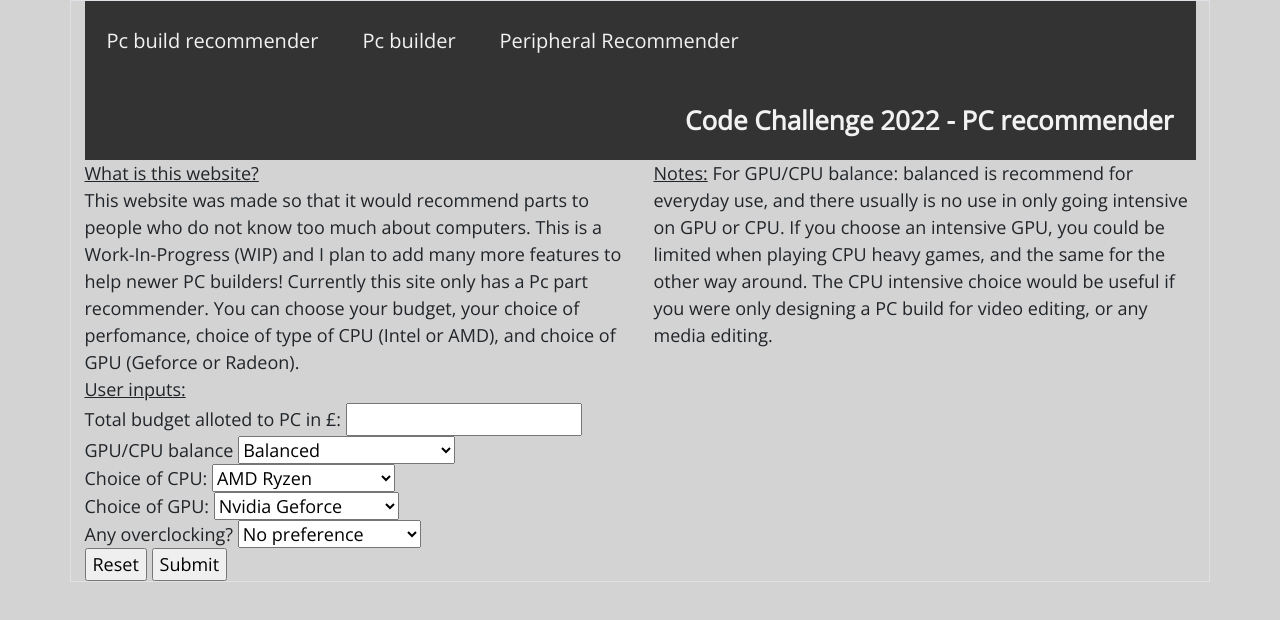
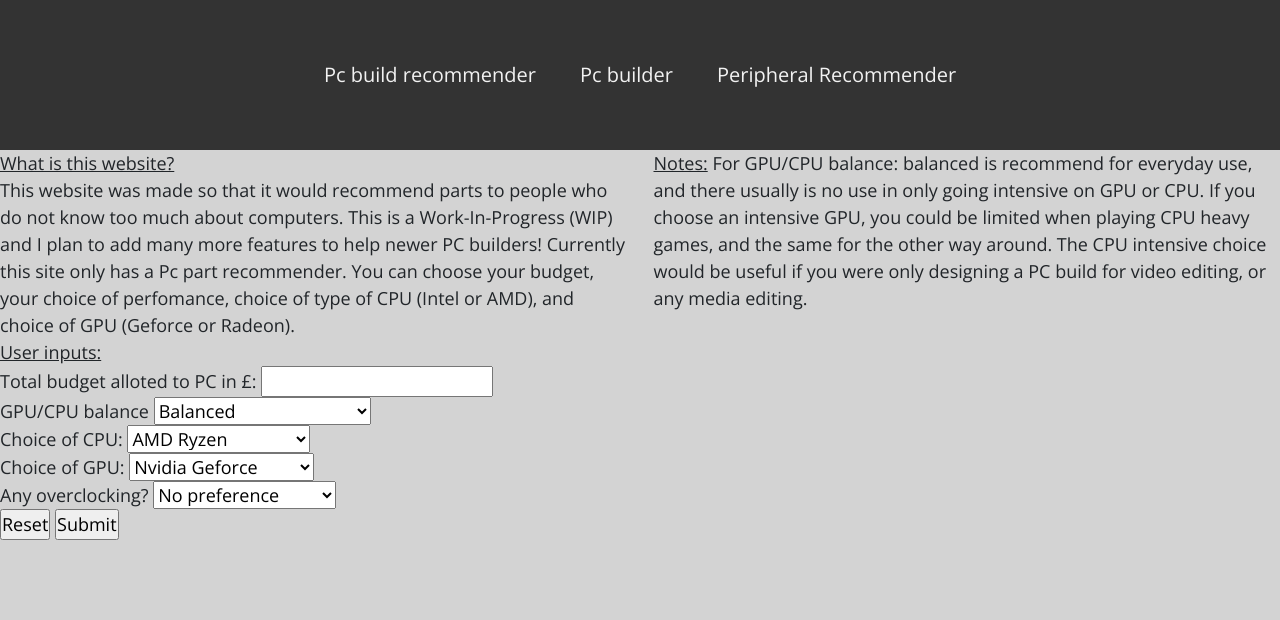
Before and after one commit to Tsangington/Pc-Recommender, a website: page index.html in a window 1280 px wide. Drawn offline with nearby package versions, Linux system fonts and the light colour scheme; files whose address does not match are found by name.

Commit message:
Changed navbar

```diff
--- a/index.html
+++ b/index.html
@@ -8,14 +8,13 @@
     <title>Code Challenge 2022</title>
 </head>
     <body>
-        <div class="container border">
+        <div class="container-fluid">
             <div class="row">
                 <div class="col-md-12">
                     <div class="topnav">
                         <a href="">Pc build recommender</a>
                         <a href="builder.html">Pc builder</a>
                         <a href="peripheral.html">Peripheral Recommender</a>
-                        <div class="navSign">Code Challenge 2022 - PC recommender</div>
                     </div>
                 </div>
             </div>
--- a/public/css/main.css
+++ b/public/css/main.css
@@ -5,21 +5,31 @@
     font-family: "Open Sans", sans-serif;
 }
 * {
+    padding:0px;
     box-sizing: border-box;
     font-family: "Open Sans", sans-serif;
     font-size: 18px;
 }
-
+.container-fluid{
+    padding:0px;
+}
 body {
     margin: 0;
     font-family: Arial, Helvetica, sans-serif;
 }
 
 .topnav {
+    display:flex;
+    font-weight: 400;
+    padding: 12px 0px;
+    font-size: 1.1rem;
+    color: #fff;
     overflow: hidden;
     background-color: #333;
+    height: 150px;
+    align-items: center;
+    justify-content:center
 }
-
 .topnav a {
     font-size:20px;
     float: left;
@@ -36,15 +46,18 @@ body {
 }
 
 .navSign {
-    font-family: "Open Sans", sans-serif;
     font-weight:bold;
     font-size: 26px;
-    float: right;
     display: block;
     color: #f2f2f2;
     text-align: center;
     padding: 20px 22px;
     text-decoration: none;
+    justify-items:right;
+}
+.navSignSmall {
+    font-size:18px;
+    float:right;
 }
 
 .content {
```
Also changed, not shown: public/html/result.html (+1 -2 lines). Lines whose indentation alone changed are shown as unchanged.
